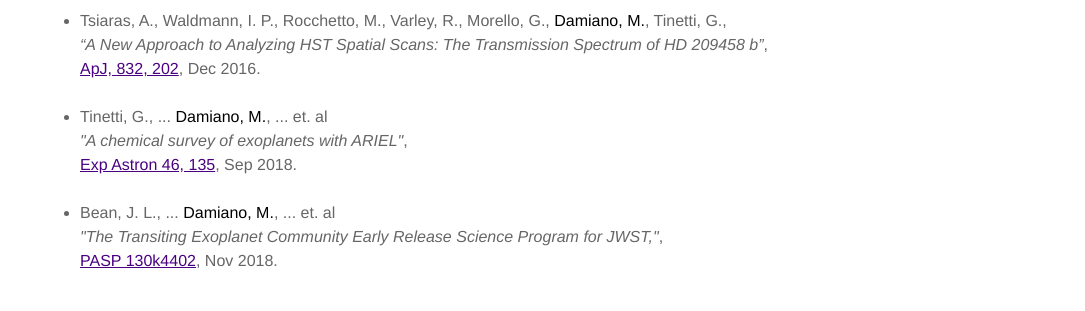
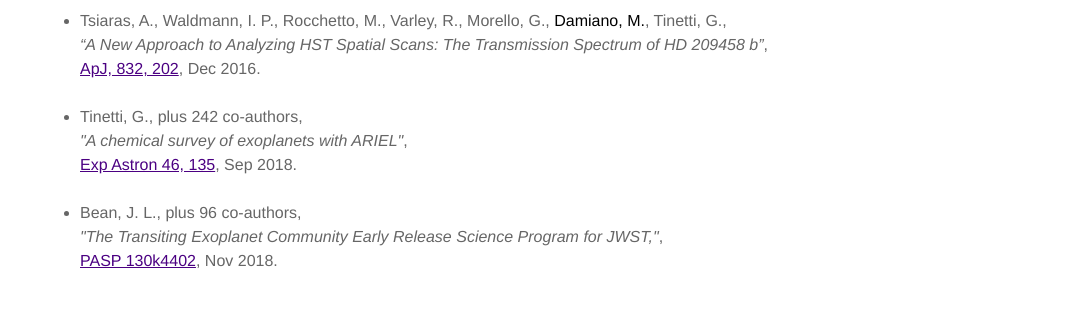
Before and after one commit to MDamiano/MDamiano.github.io, a Jekyll site: the page built from publications.md, in a window 1280 px wide. Shown: the part 1256-1567 px from the top of the page, without its empty margins (195-1280 px from the left). Built offline with Jekyll 4.4.1, drawn with Linux system fonts in a browser that asks for light colours.

Commit message:
Update publications.md

```diff
--- a/publications.md
+++ b/publications.md
@@ -47,11 +47,11 @@ layout: page
 	    <br /><i>“A New Approach to Analyzing HST Spatial Scans: The Transmission Spectrum of HD 209458 b”</i>,
 	    <br /><a href="https://doi.org/10.3847/0004-637X/832/2/202">ApJ, 832, 202</a>, Dec 2016.
 	    <br /><br /></li>
-	<li>Tinetti, G., ... <strong>Damiano, M.</strong>, ... et. al
+	<li>Tinetti, G., plus 242 co-authors,
 	    <br /><i>"A chemical survey of exoplanets with ARIEL"</i>,
 	    <br /><a href="https://dx.doi.org/10.1007/s10686-018-9598-x">Exp Astron 46, 135</a>, Sep 2018.
 	    <br /><br /></li>
-	<li>Bean, J. L., ... <strong>Damiano, M.</strong>, ... et. al
+	<li>Bean, J. L., plus 96 co-authors,
 	    <br /><i>"The Transiting Exoplanet Community Early Release Science Program for JWST,"</i>,
 	    <br /><a href="https://iopscience.iop.org/article/10.1088/1538-3873/aadbf3">PASP 130k4402</a>, Nov 2018.
 	    <br /><br /></li>
```
